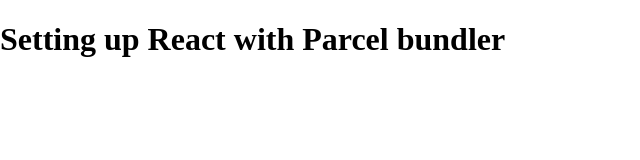
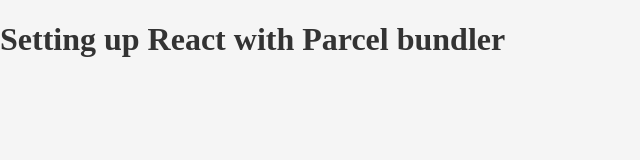
Before and after one commit to nishanbajracharya/parcel-react, a React app: page / in a window 1280 px wide. Shown: the whole page, without its empty margins (0-640 px from the left). Built offline with nearby package versions, Linux system fonts and the light colour scheme.

Commit message:
Move scripts and styles into respective folders

```diff
--- a/package.json
+++ b/package.json
@@ -2,14 +2,14 @@
   "name": "parcel-react",
   "version": "1.0.0",
   "description": "A look at setting up a react project using parcel bundler",
-  "main": "./src/index.js",
+  "main": "./src/js/index.js",
   "scripts": {
     "lint": "eslint src",
     "lint:fix": "eslint src --fix",
     "prestart": "rimraf dist",
     "start": "parcel ./src/index.html -p 3000",
     "test": "echo \"Error: no test specified\" && exit 1",
-    "build:production": "rimraf dist && parcel build ./src/index.html -d dist/"
+    "build:production": "rimraf dist && parcel build ./src/index.html -d dist/ --no-cache"
   },
   "repository": {
     "type": "git",
--- /dev/null
+++ b/src/css/style.css
@@ -0,0 +1,4 @@
+body {
+  color: #333;
+  background: #f5f5f5;
+}
--- a/src/index.html
+++ b/src/index.html
@@ -8,6 +8,6 @@
 </head>
 <body>
   <div id="app"></div>
-  <script src='./index.js'></script>
+  <script src='./js/index.js'></script>
 </body>
 </html>
--- /dev/null
+++ b/src/js/App.js
@@ -0,0 +1,5 @@
+import React from 'react';
+
+const App = () => <h1>Setting up React with Parcel bundler</h1>;
+
+export default App;
--- a/src/index.js
+++ b/src/js/index.js
@@ -1,9 +1,10 @@
 import React from 'react';
 import { render } from 'react-dom';
 
+import App from './App';
+
 import 'normalize.css';
-
-const App = () => <h1>Setting up React with Parcel bundler</h1>;
+import '../css/style.css';
 
 const wrapper = document.getElementById('app');
 render(<App />, wrapper);
```
